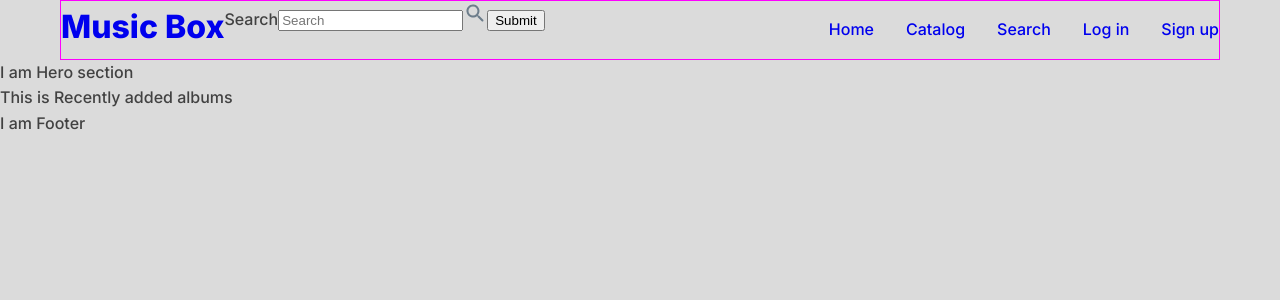
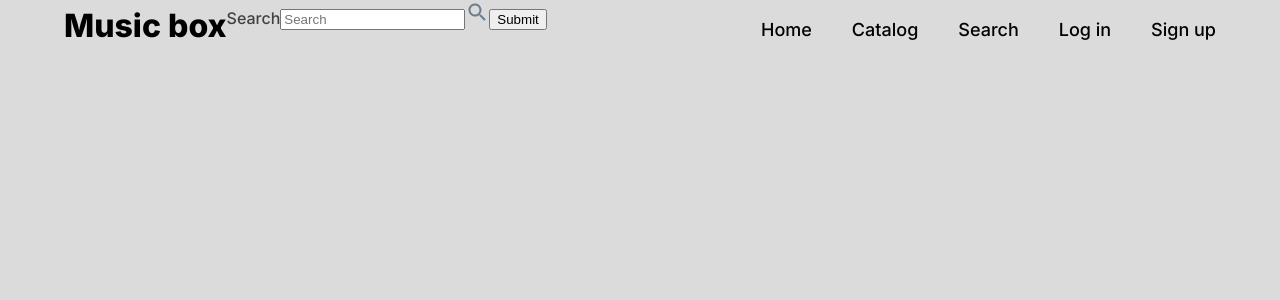
Before and after one commit to eprikhodko/music-box, a React (Create React App) app: page / in a window 1280 px wide. Shown: the top 300 px of the page. Built offline with nearby package versions, Linux system fonts and the light colour scheme.

Commit message:
Clean up Header component

```diff
--- a/src/components/Header.js
+++ b/src/components/Header.js
@@ -1,21 +1,9 @@
-import styled from "styled-components"
-
-import { Link } from "react-router-dom"
-import * as ROUTES from "../constants/routes"
-
 import ContainerMain from "./containers/ContainerMain"
 import Container from "./containers/Container"
 import ContainerFlex from "./containers/ContainerFlex"
+import Logo from "./Logo"
 import Search from "./Search"
 import Nav from "./Nav"
-
-const Logo = styled.h1`
-  margin: 0;
-`
-
-const LogoLink = styled(Link)`
-  text-decoration: none;
-`
 
 function Header() {
   return (
@@ -23,9 +11,7 @@ function Header() {
       <ContainerMain>
         <Container>
           <ContainerFlex>
-            <LogoLink to={ROUTES.HOME}>
-              <Logo>Music Box</Logo>
-            </LogoLink>
+            <Logo />
             <Search />
           </ContainerFlex>
 
--- /dev/null
+++ b/src/components/Logo.js
@@ -0,0 +1,23 @@
+import { Link } from "react-router-dom"
+import styled from "styled-components"
+
+import * as ROUTES from "../constants/routes"
+
+const StyledLogo = styled.h1`
+  color: #000;
+  margin: 0;
+`
+
+const StyledLink = styled(Link)`
+  text-decoration: none;
+`
+
+function Logo() {
+  return (
+    <StyledLink to={ROUTES.HOME}>
+      <StyledLogo>Music box</StyledLogo>
+    </StyledLink>
+  )
+}
+
+export default Logo
--- a/src/components/Nav.js
+++ b/src/components/Nav.js
@@ -8,17 +8,20 @@ const Ul = styled.ul`
 `
 
 const Li = styled.li`
-  margin-left: 2em;
+  margin-left: 2.5em;
 `
 
 const NavLink = styled(Link)`
   text-decoration: none;
+  color: #000;
+  font-size: 1.8rem;
+  font-weight: 500;
 `
 
 function Nav() {
   return (
     <nav>
-      <Ul>
+      <Ul aria-label="Header navigation" role="navigation">
         <Li>
           <NavLink to={ROUTES.HOME}>Home</NavLink>
         </Li>
--- a/src/components/containers/Container.js
+++ b/src/components/containers/Container.js
@@ -5,7 +5,7 @@ const StyledContainer = styled.div`
   max-width: 1160px;
   display: flex;
   justify-content: space-between;
-  border: 1px solid magenta;
+  /* border: 1px solid magenta; */
 
   margin: 0 auto;
 `
--- a/src/components/containers/ContainerMain.js
+++ b/src/components/containers/ContainerMain.js
@@ -2,10 +2,8 @@ import PropTypes from "prop-types"
 import styled from "styled-components"
 
 const StyledContainerMain = styled.div`
-  /* width: 90%; */
+  width: 90%;
   max-width: 1440px;
-  /* border: 5px solid royalblue; */
-
   margin: 0 auto;
 `
 
--- a/src/globalStyles.js
+++ b/src/globalStyles.js
@@ -1,12 +1,21 @@
 import { createGlobalStyle } from "styled-components"
 
 const GlobalStyle = createGlobalStyle`
+/* set base font size to 10px */
+  html {
+    /* 62.5% of 16px base font size is 10px */
+    font-size: 62.5%;
+  }
+
   * {box-sizing: border-box;}
 
   body {
     margin: 0;
     font-family: 'Inter', sans-serif;
-    font-size: 1rem;
+    /* if we won't specify font-size of the body, font size of html will be used instead, which is 16px in this case.
+    This way we can use 1em as 10px. If we'll specify the font-size of body and set it to 1.6rem, (which is 16px),
+    1em will become 16px */
+    font-size: 1.6rem;
     color: rgba(0, 0, 0, 0.7);
     font-weight: 500;
     line-height: 1.6;
--- a/src/pages/home.js
+++ b/src/pages/home.js
@@ -1,15 +1,15 @@
 import Header from "../components/Header"
-import Hero from "../components/Hero"
-import RecentlyAddedAlbums from "../components/RecentlyAddedAlbums"
-import Footer from "../components/Footer"
+// import Hero from "../components/Hero"
+// import RecentlyAddedAlbums from "../components/RecentlyAddedAlbums"
+// import Footer from "../components/Footer"
 
 function Home() {
   return (
     <>
       <Header />
-      <Hero />
+      {/* <Hero />
       <RecentlyAddedAlbums />
-      <Footer />
+      <Footer /> */}
     </>
   )
 }
```
